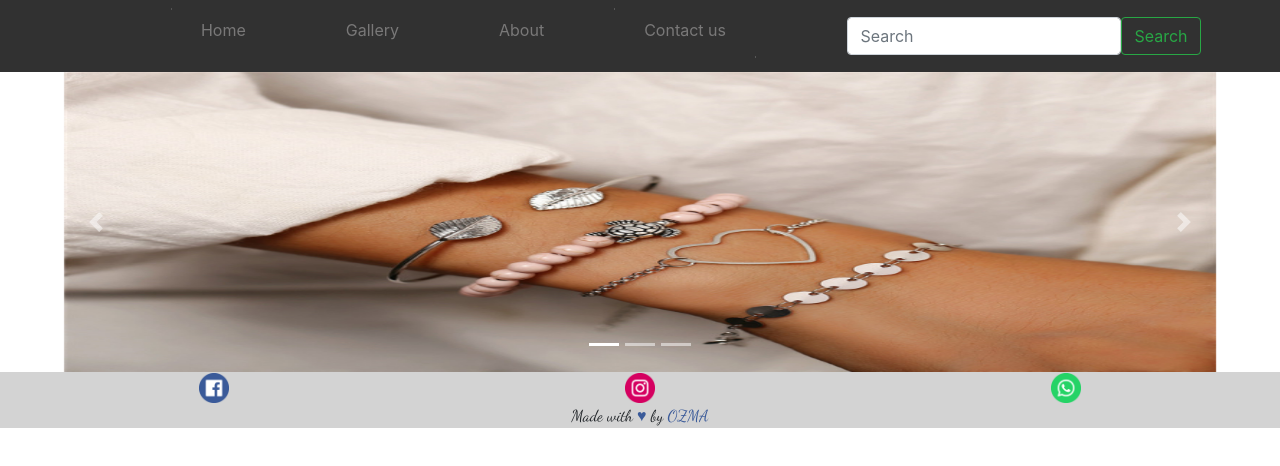
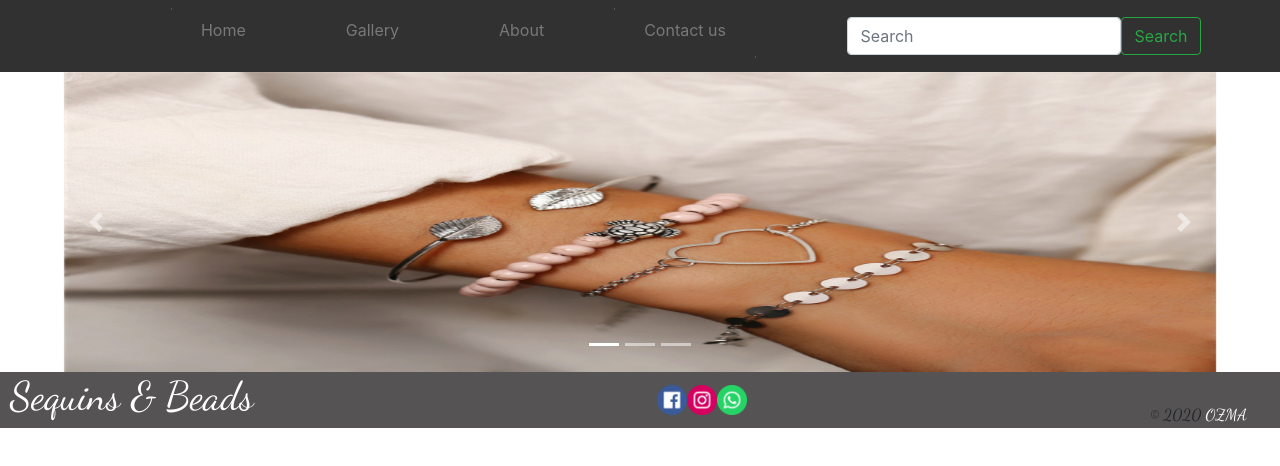
Before and after one commit to Marwa-Hodeib/Sequence-and-Beads, a React (Create React App) app in the folder front/: page /about in a window 1280 px wide. Shown: the top 466 px of the page. Built offline with nearby package versions, Linux system fonts and the light colour scheme; the HTML template or start-up script is replaced by a standard one.

Commit message:
edit form and footer

```diff
--- a/front/src/components/Footer/Footer.css
+++ b/front/src/components/Footer/Footer.css
@@ -2,17 +2,20 @@
 
 .footer_container
 {
-    background-color: lightgray;
+    background-color: rgb(85, 83, 83);
     font-family: 'Dancing Script', 'Indie Flower', cursive;
+    display:flex;
+    align-items: center;
 }
 .footer_icon_container
 {
     display:flex;
     flex-flow: row nowrap;
-    justify-content: space-around;
+    justify-content: center;
     align-items: center;
     padding: 1px;
     margin: 0px;
+    width:70%;
 }
 .footer_icon_container
 {
@@ -29,13 +32,20 @@
     margin:0px;
     text-align: center;
     font-size: 0.7m;
+    padding-top: 30px;
 }
 .footer_hearty
 {
-    color:#3a5a99;
+    color:white;
     text-decoration: none;
 }
 .footer_hearty:hover
 {
     color:#d50362;
 }
+#footer_container_h2
+{
+    color: white;
+    font-size: 2.5em;
+    margin-left: 10px;
+}
--- a/front/src/components/Footer/Footer.js
+++ b/front/src/components/Footer/Footer.js
@@ -10,12 +10,13 @@ class Footer extends Component
     {
         return (
             <footer className="footer_container">
+                <h2 id="footer_container_h2">Sequins & Beads</h2>
                 <ul className="footer_icon_container">
                     <li className="footer_icon_item"><a href="https://www.facebook.com" target="_blank"><img src={facebook} alt="facebook logo"/></a></li>
                     <li className="footer_icon_item"><a href="https://www.instagram.com" target="_blank"><img src={instagram} alt="instagram logo"/></a></li>
                     <li className="footer_icon_item"><a href="https://www.whatsapp.com" target="_blank"><img src={whatsapp} alt="whatsapp logo"/></a></li>
                 </ul>
-                <p className="footer_madebyline">Made with <span className="footer_hearty">♥</span> by <a href="https://codi.tech/" target="_blank" className = "footer_hearty">OZMA</a></p>
+                <p className="footer_madebyline">&copy; 2020 <a href="https://codi.tech/" target="_blank" className = "footer_hearty">OZMA</a></p>
             </footer>
         );
     }
--- a/front/src/components/Form/Form.css
+++ b/front/src/components/Form/Form.css
@@ -3,7 +3,8 @@
     display: flex;
     flex-flow: column nowrap;
     justify-content:space-evenly;
-    align-items: center;
+    align-items: flex-start;
+    margin: 10px;
 }
 .contact_form_group
 {
@@ -16,12 +17,31 @@
 {
     margin:5px 0px 5px 1px;
 }
-#contact_subject
+#contact_subject, #contact_area
 {
     width: 212px;
     height:34px;
+    margin:5px 0px 5px 1px;
 }
 .contact_submit_btn
 {
     margin:auto;
 }
+label:first-child
+{
+    font-weight: bold;
+}
+#contact_form_line
+{
+    border:2px solid gray;
+}
+.contact_submit_btn
+{
+    opacity:1;
+    font-size:1.2em;
+    color:black;
+}
+.contact_submit_btn:hover
+{
+    background-color: rgb(85, 83, 83);
+}
--- a/front/src/components/Form/Form.js
+++ b/front/src/components/Form/Form.js
@@ -56,12 +56,32 @@ class Form extends Component
 
                     <div className="contact_form_group">
                         <label htmlFor="tel" className="contact_form_group_item">Telephone</label>
-                        <input id="tel" type="text" placeholder="+9611000000" className="contact_form_group_item" reaquired/>
+                        <input id="tel" type="text" placeholder="+9611000000" className="contact_form_group_item" required/>
+                    </div>
+
+                    <div className="contact_form_group">
+                        <label htmlFor="address" className="contact_form_group_item">Address</label>
+                        <input id="address" type="text" placeholder="City, Street, Building, Floor" className="contact_form_group_item" reaquired/>
+                    </div>
+
+                    <div className="contact_form_group">
+                        <label for="contact_area" className="contact_form_group_item">Area</label>
+                        <select id="contact_area" name="area" required>
+                            <option value=" "></option>
+                            <option value="beirut">Beirut</option>
+                            <option value="mountlebanon">Mount Lebanon</option>
+                            <option value="north">North</option>
+                            <option value="south">South</option>
+                            <option value="northbekaa">North Bekaa</option>
+                            <option value="centralbekaa">Central Bekaa</option>
+                            <option value="westbekaa">West Bekaa</option>
+                        </select>
                     </div>
 
                     <div className="contact_form_group">
                         <label for="contact_subject" className="contact_form_group_item">Subject</label>
                         <select id="contact_subject" name="subject" required>
+                            <option value=""></option>
                             <option value="quotation">Quotation</option>
                             <option value="purchase">Purchase</option>
                             <option value="question">Question</option>
@@ -75,9 +95,9 @@ class Form extends Component
 
                     <div className="contact_form_group">
                         <label htmlFor="message" className="contact_form_group_item">Message</label>
-                        <textarea id="message" rows="5" cols="25" className="contact_form_group_item"></textarea>
+                        <textarea id="message" rows="5" cols="20" className="contact_form_group_item"></textarea>
                     </div>
-                    <hr></hr>
+                    <hr id="contact_form_line"></hr>
                     <button type="submit" className="contact_submit_btn">Submit</button>
                 </form>
             </div>
```
